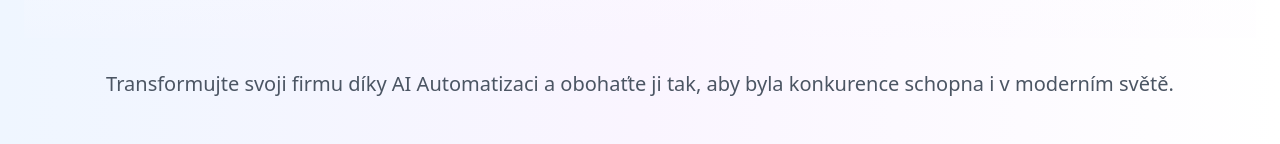
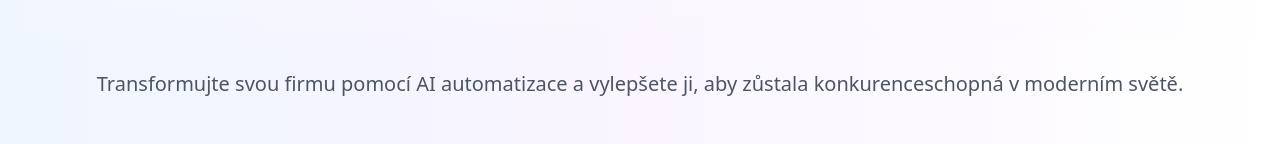
Before and after one commit to EmperorKunDis/praut, a React (Create React App) app: page / in a window 1280 px wide. Shown: the part 490-634 px from the top of the page. Built offline with nearby package versions, Linux system fonts and the light colour scheme.

Commit message:
Update PrautWireframe.js

```diff
--- a/src/components/PrautWireframe.js
+++ b/src/components/PrautWireframe.js
@@ -349,7 +349,7 @@ const services = [
           <div className="text-center max-w-auto mx-auto">
             <AnimatedLogo />
             <p className="text-xl text-gray-600 mb-12 mt-8">
-              Transformujte svoji firmu díky AI Automatizaci a obohaťte ji tak, aby byla konkurence schopna i v moderním světě.
+              Transformujte svou firmu pomocí AI automatizace a vylepšete ji, aby zůstala konkurenceschopná v moderním světě.
             </p>
             <div className="space-x-4">
               <button className="bg-blue-600 text-white px-8 py-3 rounded-lg hover:bg-blue-700 transition-colors">
```
